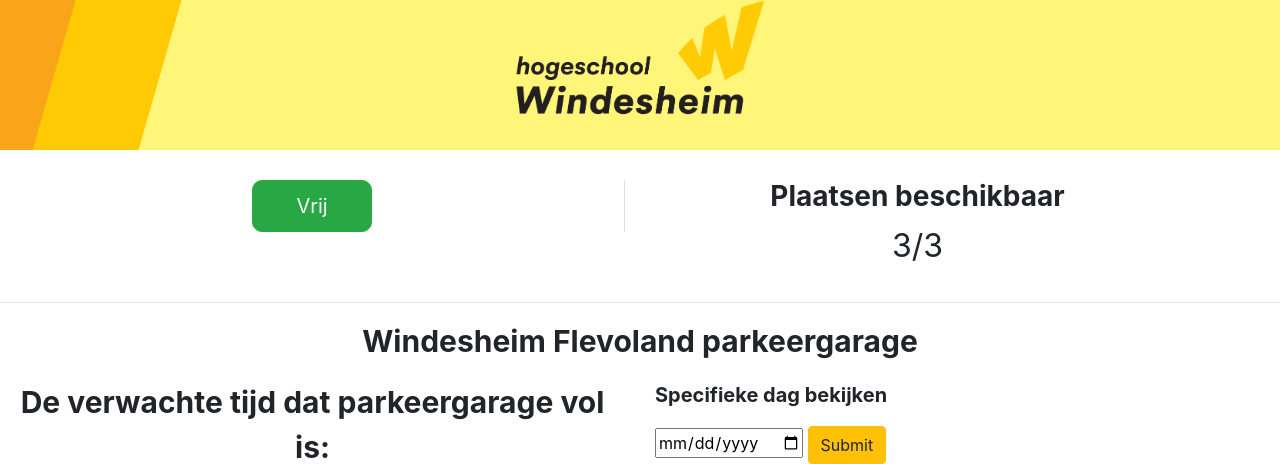
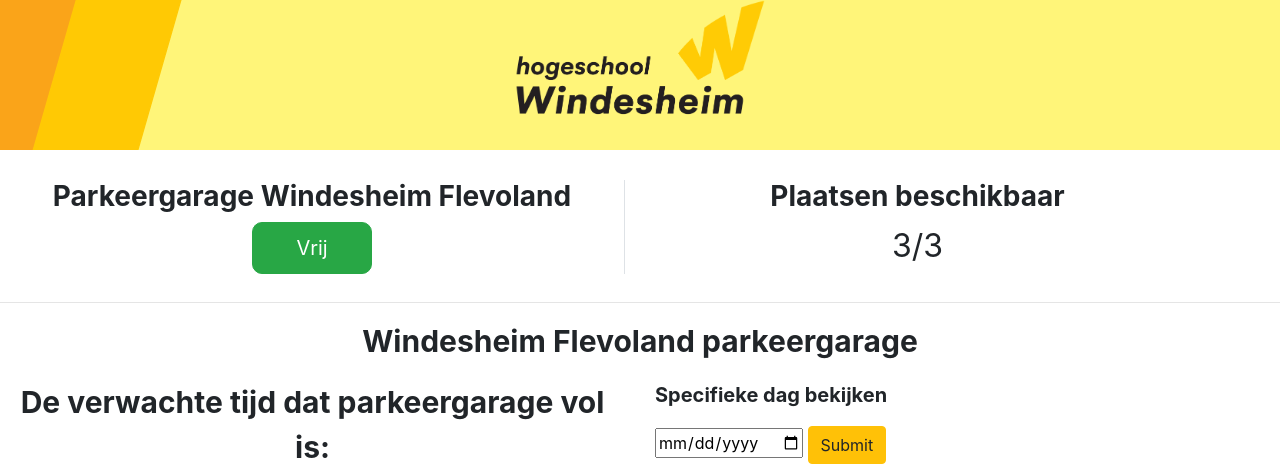
Before and after one commit to Sten-ellsworth/Smart_World, a Django app: page / in a window 1280 px wide. Shown: the top 464 px of the page. Run offline with Django 3.2, Linux system fonts and the light colour scheme; data comes from the database, SQL or seed files in the repository; some libraries are stand-ins or nearby versions.

Commit message:
changes index.html

```diff
--- a/smart_world/dashboard/templates/index.html
+++ b/smart_world/dashboard/templates/index.html
@@ -10,6 +10,7 @@
 <div class="row">
     <div class="col-6 text-center">
             <div class="center border-right" style="margin-top: 30px;">
+                <h3><strong>Parkeergarage Windesheim Flevoland</strong></h3>
                 {% if empty_or_full_value %}
                 <button type="button" class="btn btn-success" align="center"  style="padding: 10px 20px; font-size: 20px; border-radius: 10px; width:120px;">Vrij</button>
                 {% else %}
```
